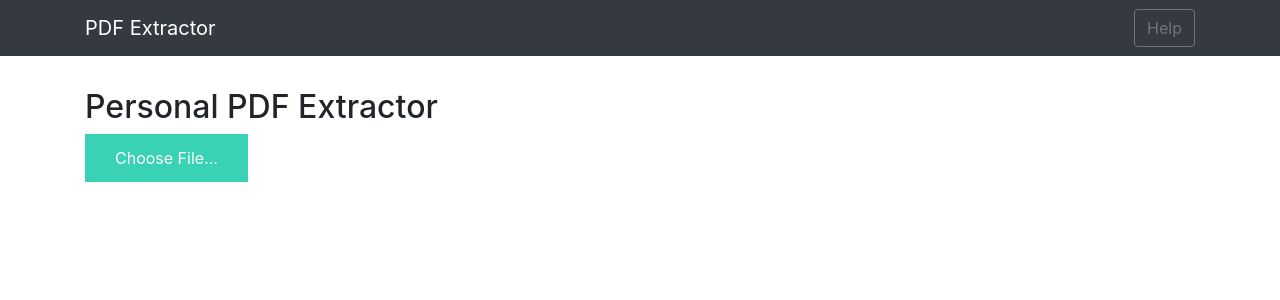
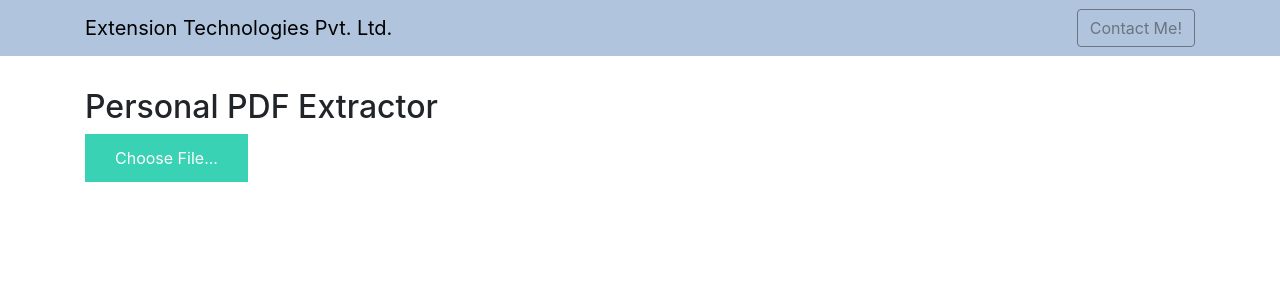
Before and after one commit to waseem-a-khan/pdf-extractor-extensionerp, a Flask app: page / in a window 1280 px wide. Shown: the top 300 px of the page. Run offline with Flask 2, Linux system fonts and the light colour scheme; some libraries are stand-ins or nearby versions.

Commit message:
Update base.html

```diff
--- a/PDF_EXTRACTOR-main/templates/base.html
+++ b/PDF_EXTRACTOR-main/templates/base.html
@@ -4,7 +4,7 @@
     <meta charset="UTF-8">
     <meta name="viewport" content="width=device-width, initial-scale=1.0">
     <meta http-equiv="X-UA-Compatible" content="ie=edge">
-    <title>PDF Extractor</title>
+    <title>Personal PDF Extractor</title>
     <link href="https://cdn.bootcss.com/bootstrap/4.0.0/css/bootstrap.min.css" rel="stylesheet">
     <script src="https://cdn.bootcss.com/popper.js/1.12.9/umd/popper.min.js"></script>
     <script src="https://cdn.bootcss.com/jquery/3.3.1/jquery.min.js"></script>
@@ -13,10 +13,10 @@
 </head>
 
 <body>
-    <nav class="navbar navbar-dark bg-dark">
+    <nav class="navbar navbar-light" style="background-color: #B0C4DE;">
         <div class="container">
-            <a class="navbar-brand" href="#">PDF Extractor</a>
-            <a href="https://owaiskhan9654.github.io/"><button class="btn btn-outline-secondary my-2 my-sm-0" type="submit">Help</button></a>
+            <a class="navbar-brand" href="https://extensionerp.com/" style="color:	#000000">Extension Technologies Pvt. Ltd.</a>
+            <a href="https://www.linkedin.com/in/waseem-akram-khan-70551a139/"><button class="btn btn-outline-secondary my-2 my-sm-0" type="submit">Contact Me!</button></a>
         </div>
     </nav>
     <div class="container">
```
